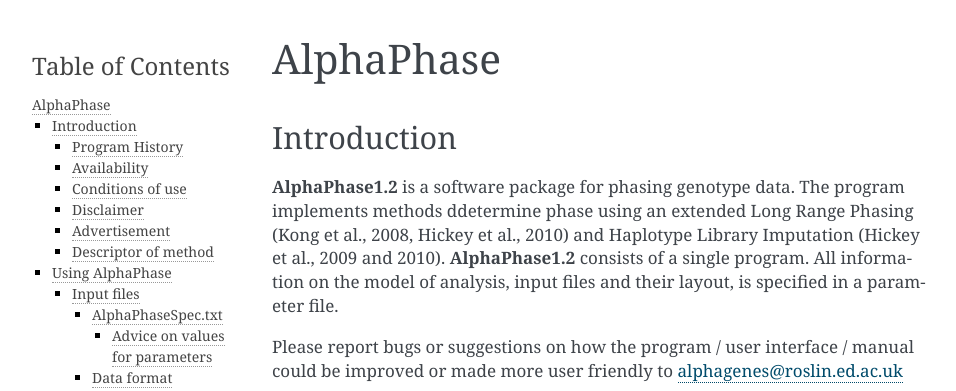
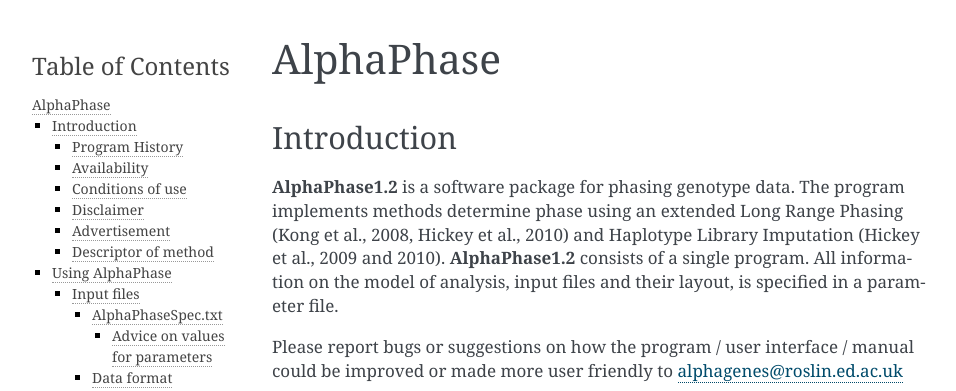
Before and after one commit to AlphaGenes/AlphaPhase-doc, a Sphinx documentation site: the page built from source/AlphaPhase.rst, in a window 1280 px wide and 900 px high. Shown: the top 391 px of the window, without its empty margins (148-1104 px from the left). Built offline with Sphinx 7.4.7, drawn with Linux system fonts in a browser that asks for light colours.

Commit message:
fixing a typo

```diff
--- a/source/AlphaPhase.rst
+++ b/source/AlphaPhase.rst
@@ -7,7 +7,7 @@
 
 Introduction
 ============
-|ap| is a software package for phasing genotype data. The program implements methods ddetermine phase using an extended Long Range Phasing (Kong et al., 2008, Hickey et al., 2010) and Haplotype Library Imputation (Hickey et al., 2009 and 2010). |ap| consists of a single program. All information on the model of analysis, input files and their layout, is specified in a parameter file.
+|ap| is a software package for phasing genotype data. The program implements methods determine phase using an extended Long Range Phasing (Kong et al., 2008, Hickey et al., 2010) and Haplotype Library Imputation (Hickey et al., 2009 and 2010). |ap| consists of a single program. All information on the model of analysis, input files and their layout, is specified in a parameter file.
 
 Please report bugs or suggestions on how the program / user interface / manual could be improved or made more user friendly to `alphagenes@roslin.ed.ac.uk <alphagenes@roslin.ed.ac.uk>`_
 
```
